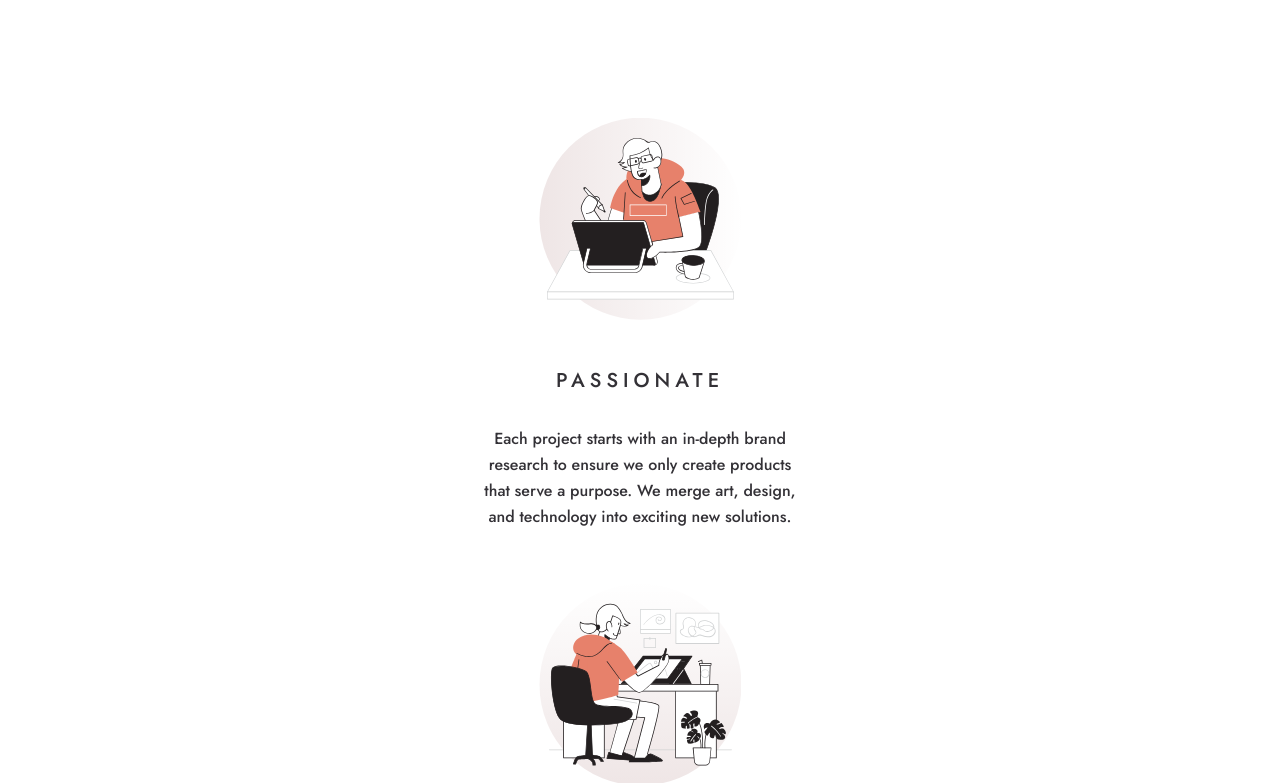
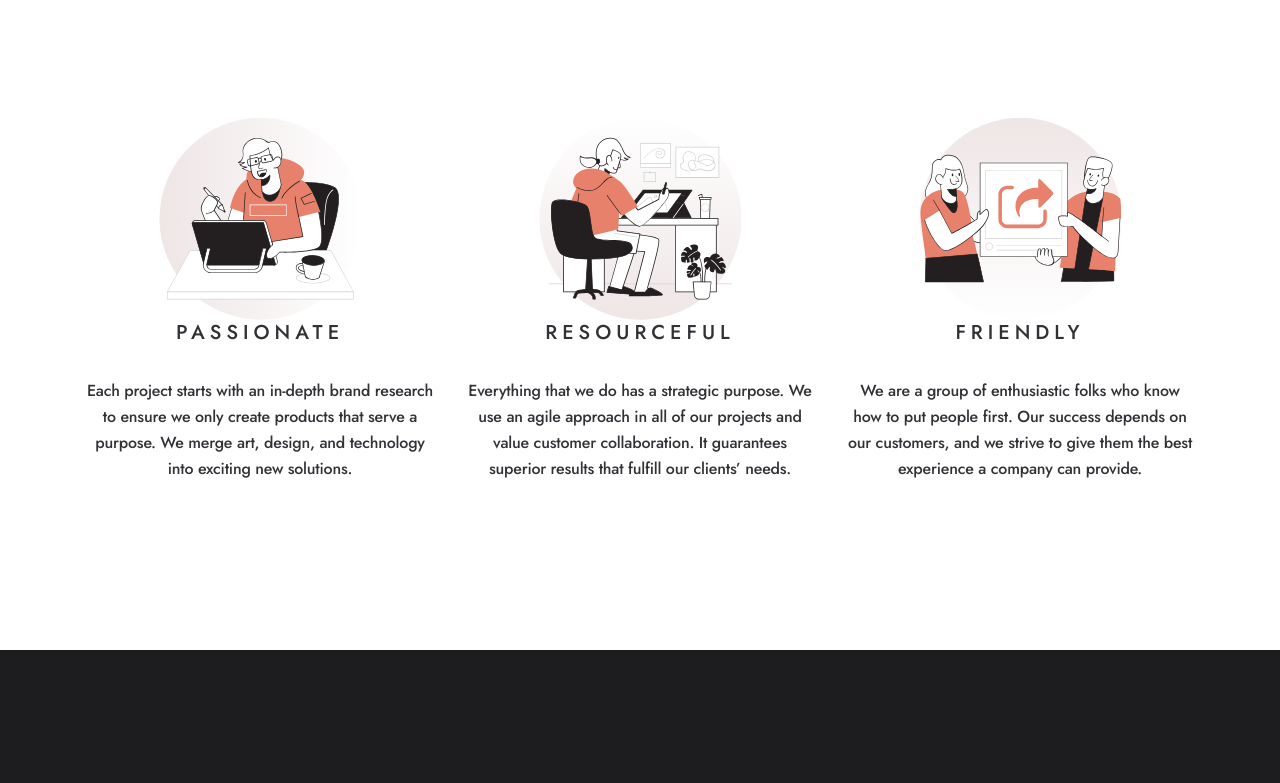
Before and after one commit to danielopq/designo, a React (Vite) app: page / in a window 1280 px wide. Shown: the part 1557-2340 px from the top of the page. Built offline with nearby package versions, Linux system fonts and the light colour scheme; a web font is replaced by a local one.

Commit message:
Values and Keyvalues components - tablet and desktop version done

```diff
--- a/src/components/layout/keyValue/keyValue.scss
+++ b/src/components/layout/keyValue/keyValue.scss
@@ -1,3 +1,5 @@
+@use '../../../../src/assets/scss/breakpoints';
+
 .keyValue {
     width: 327px;
     display: flex;
@@ -28,3 +30,39 @@
         }
     }
 }
+
+//############################## TABLET VERSION ##############################
+
+@include breakpoints.tablet {
+    .keyValue {
+        width: 689px;
+        flex-direction: row;
+        align-items: center;
+        justify-content: space-between;
+
+        .KeyValueText {
+            width: 440px;
+            letter-spacing: -0.3px;
+            text-align: left;
+
+            p:first-child {
+                margin: 0px 0px 16px;
+            }
+        }
+    }
+}
+
+//############################## DESKTOP VERSION ##############################
+
+@include breakpoints.desktop {
+    .keyValue {
+        width: 350px;
+
+        .KeyValueText {
+            letter-spacing: -0.2px;
+            p:first-child {
+                margin: 0px 0px 32px;
+            }
+        }
+    }
+}
--- a/src/components/pages/home/components/values/values.scss
+++ b/src/components/pages/home/components/values/values.scss
@@ -1,7 +1,28 @@
-#values{
+@use '../../../../../assets/scss/breakpoints';
+
+#values {
     width: 327px;
     height: 1396px;
     display: flex;
     flex-direction: column;
     justify-content: space-between;
 }
+
+//############################## TABLET VERSION ##############################
+
+@include breakpoints.tablet {
+    #values {
+        width: 689px;
+        height: 670px;
+    }
+}
+
+//############################## DESKTOP VERSION ##############################
+
+@include breakpoints.desktop {
+    #values {
+        width: 1110px;
+        height: 412px;
+        flex-direction: row;
+    }
+}
```
